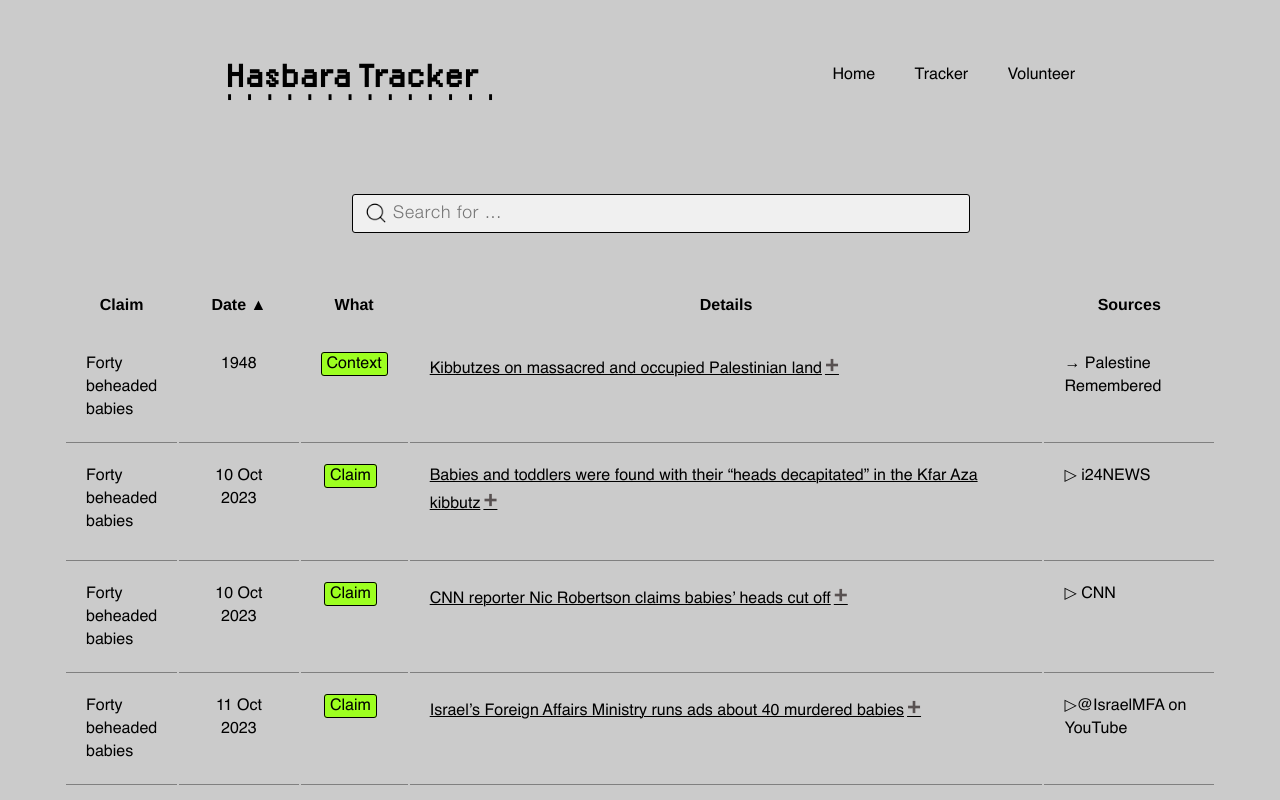
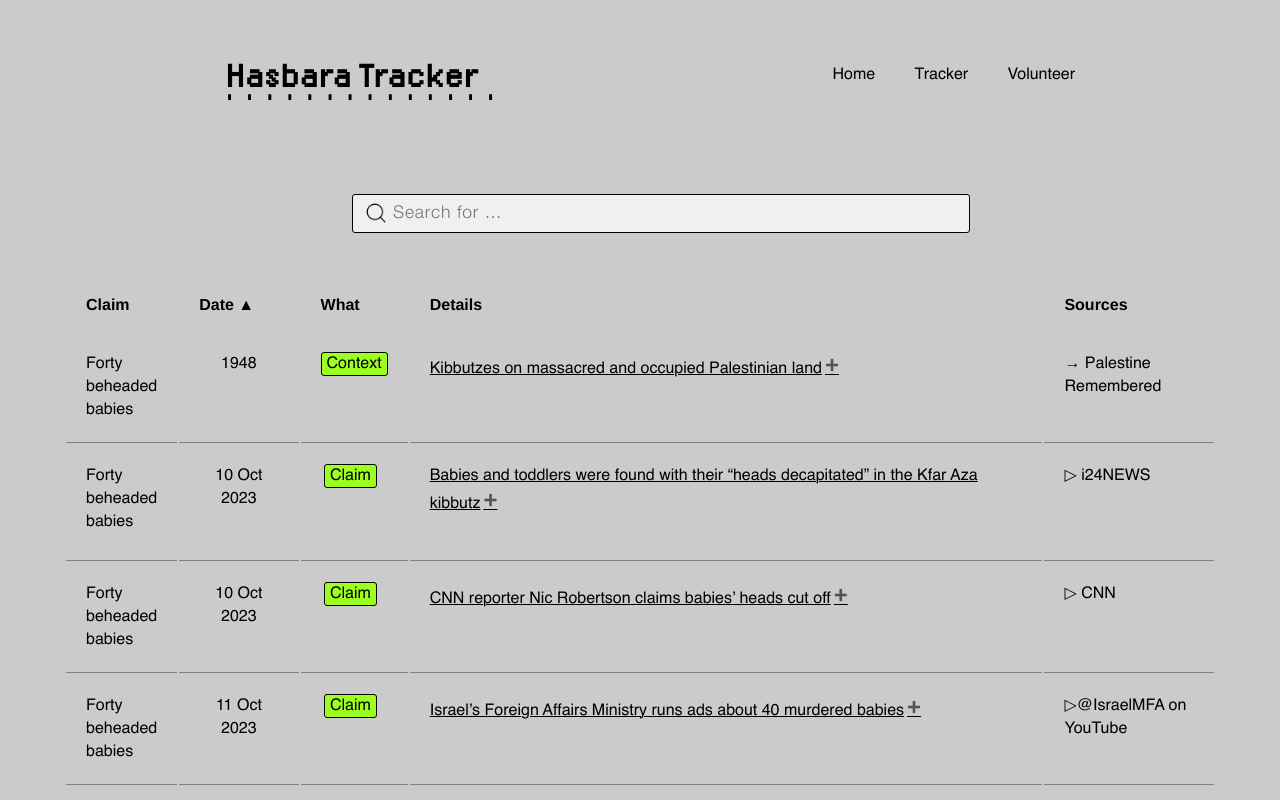
Before and after one commit to tamtzekin/hasbara-tracker, a React (Create React App) app: page /tracker in a window 1280 px wide. Shown: the top 800 px of the page. Built offline with nearby package versions, Linux system fonts and the light colour scheme.

Commit message:
header alignment

```diff
--- a/src/components/Tracker.css
+++ b/src/components/Tracker.css
@@ -294,12 +294,12 @@ tr {
 
 thead {
     width: 100%;
-    /* background:#cbcbcb; */
-    text-align: center;
+    text-align: left;
 }
 
 th {
     padding-bottom: 15px;
+    padding-left: 20px;
 }
 
 table.a {
```
